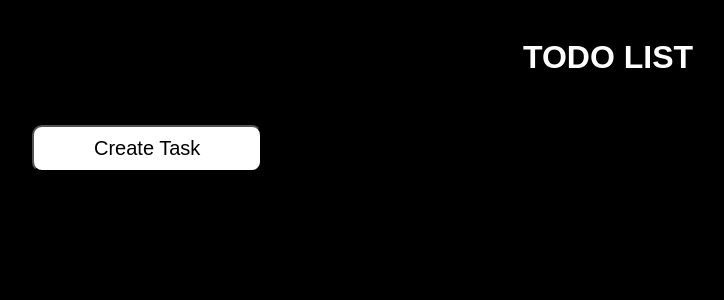
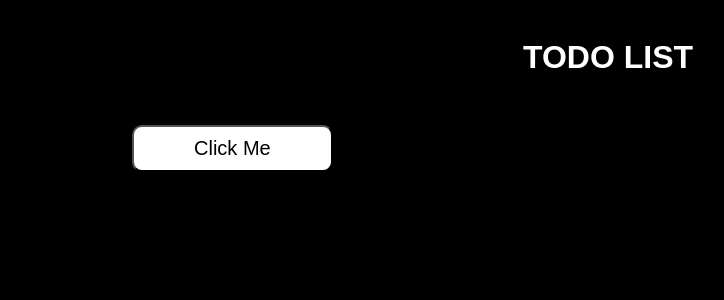
Before and after one commit to Siowyn/todolist, a React (Create React App) app: page / in a window 1280 px wide. Shown: the top 300 px of the page, without its empty margins (32-756 px from the left). Built offline with nearby package versions, Linux system fonts and the light colour scheme.

Commit message:
new modal

```diff
--- a/package.json
+++ b/package.json
@@ -6,6 +6,7 @@
     "@testing-library/jest-dom": "^5.17.0",
     "@testing-library/react": "^13.4.0",
     "@testing-library/user-event": "^13.5.0",
+    "bootstrap": "^5.3.2",
     "react": "^18.2.0",
     "react-dom": "^18.2.0",
     "react-scripts": "5.0.1",
--- a/src/global.css
+++ b/src/global.css
@@ -53,3 +53,16 @@ body {
 .buttonstyle:hover{
     opacity: 80%;
 }
+
+.modalcss{
+    color: white;
+    height: 100px;
+    width: 400px;
+    border-radius: 10px;
+    border-color: white;
+    border: 10px;
+}
+
+.modalcontainer{
+    padding-left: 100px;
+}
--- a/src/modal.js
+++ b/src/modal.js
@@ -2,8 +2,8 @@ import React from "react";
 import { Button, Modal, ModalHeader, ModalBody, ModalFooter } from "reactstrap";
 
 const createTask = ({modal, toggle}) => {
-  <div>
-    <Modal isOpen={modal} toggle={toggle}>
+  <div style={{margin: 50}}>
+    <Modal isOpen={modal}  toggle={toggle}>
       <ModalHeader toggle={toggle}>Modal title</ModalHeader>
         <ModalBody>
             Lorem ipsum dolor sit amet, consectetur adipisicing elit, sed do eiusmod
--- a/src/todolist.js
+++ b/src/todolist.js
@@ -14,13 +14,23 @@ function TodoList() {
   const toggle = () => setModal(!modal);
 
   return (
-    <>
-      <div className="todobutton">
-        <Button onClick={() => setModal(true)}>Create Task</Button>
-      </div>
-      <div className="task-container"></div>
-      <CreateTask toggle={toggle} modal={modal} />
-    </>
+    <div className="modalcontainer">
+      <Button color="danger" onClick={toggle}>Click Me</Button>
+      <Modal isOpen={modal} toggle={toggle}>
+        <ModalHeader toggle={toggle}>Modal title</ModalHeader>
+        <ModalBody className="modalcss">
+          Lorem ipsum dolor sit amet, consectetur adipisicing elit, sed do
+        </ModalBody>
+        <ModalFooter>
+          <Button color="primary" onClick={toggle} className="modalbutton">
+            Do Something
+          </Button>{' '}
+          <Button color="secondary" onClick={toggle} className="modalbutton">
+            Cancel
+          </Button>
+        </ModalFooter>
+      </Modal>
+    </div>
   );
 }
 
```
Also changed, not shown: 1 other file (tests, documents, lock files or other folders).
